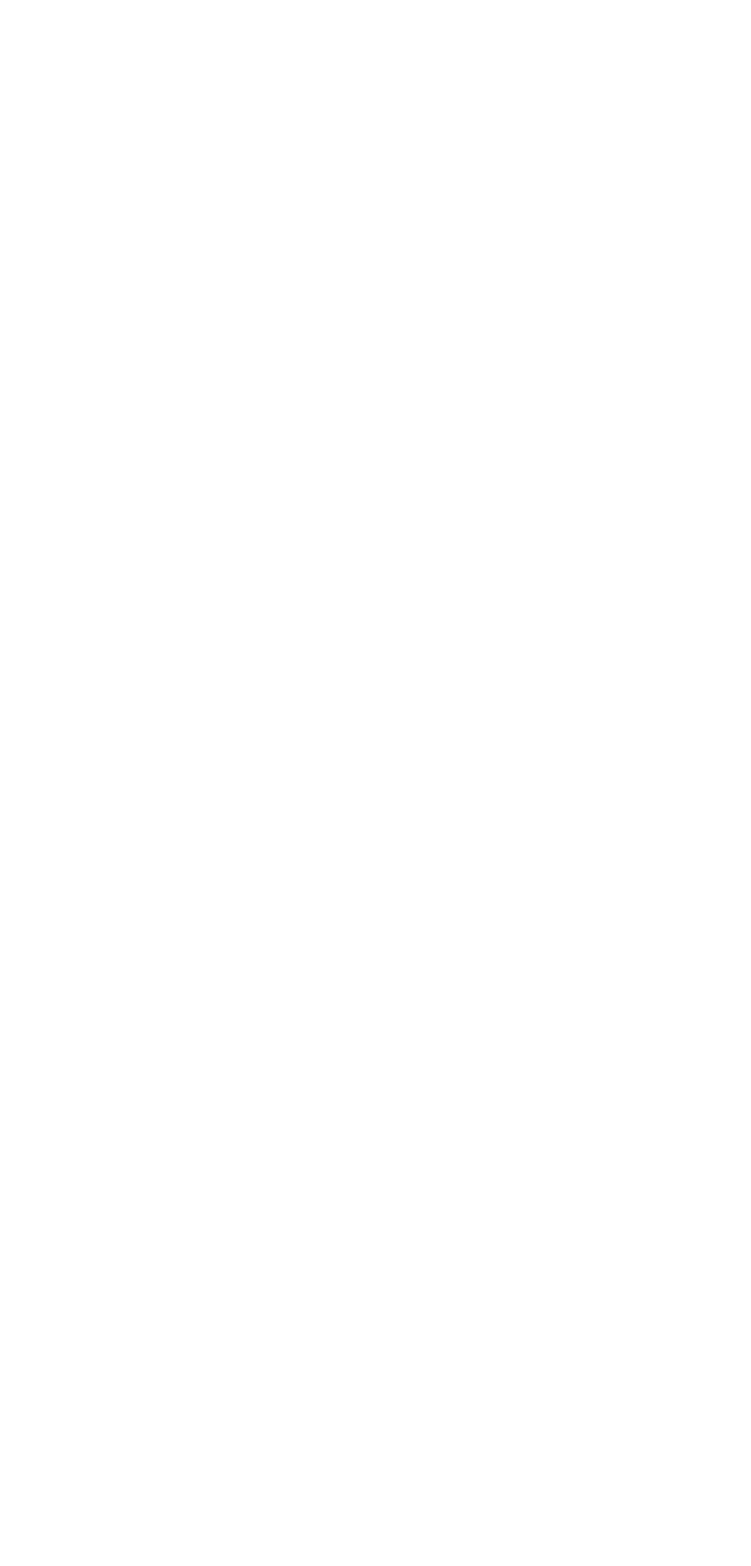
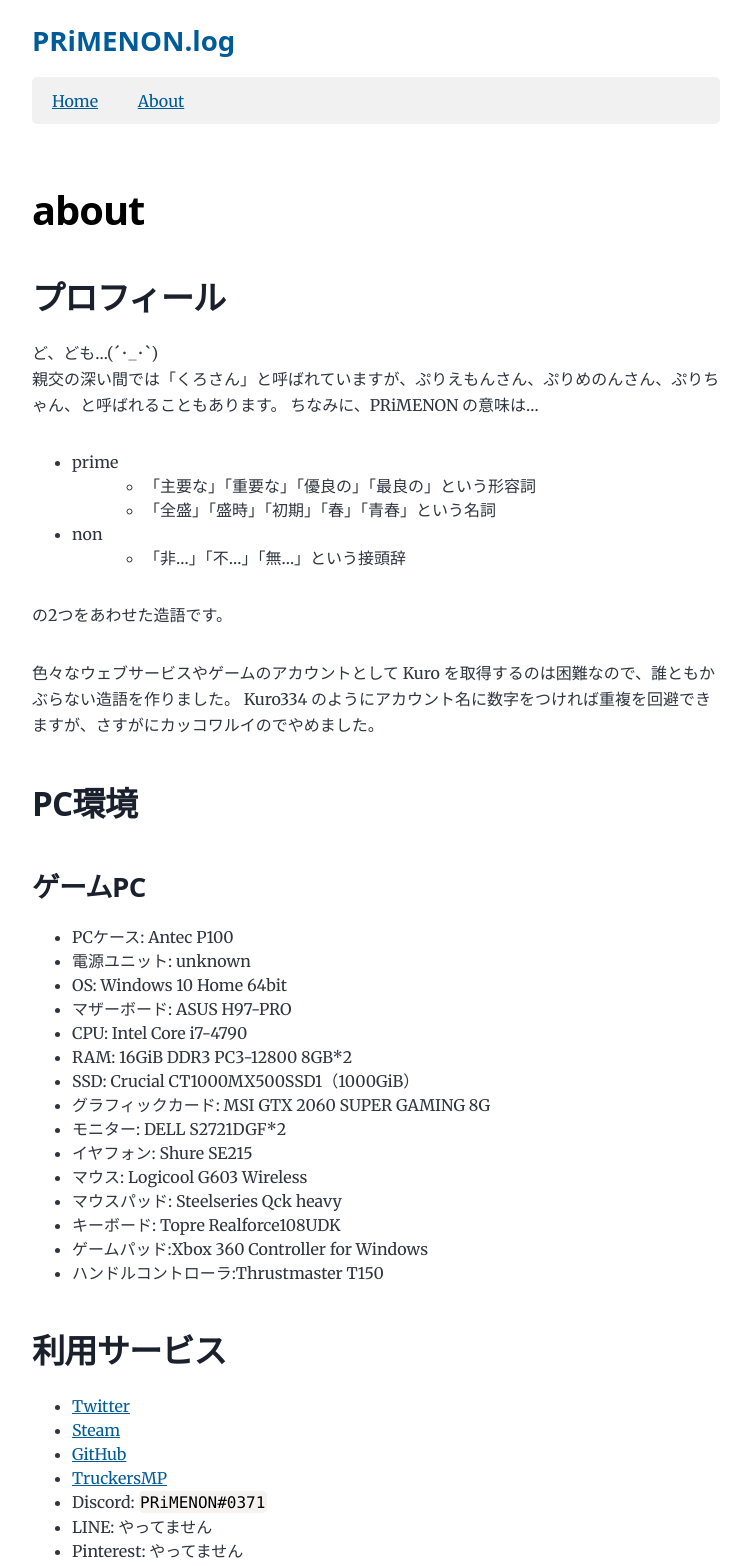
Before and after one commit to PRiMENON/primenon.github.io, a Gatsby site: page /about in a window 1280 px wide. Before the commit this address had no page. Shown: the top 1566 px of the page, without its empty margins (264-1015 px from the left). Before the commit the page ends 800 px from the top, so only its background shows below. Built offline with nearby package versions, Linux system fonts and the light colour scheme; Gatsby itself is replaced by a stand-in of ours.

Commit message:
add about, navigation

```diff
--- a/src/components/layout.js
+++ b/src/components/layout.js
@@ -1,5 +1,6 @@
 import * as React from "react"
 import { Link } from "gatsby"
+import NavBar from "../components/navbar"
 
 const Layout = ({ location, title, children }) => {
   const rootPath = `${__PATH_PREFIX__}/`
@@ -8,9 +9,7 @@
 
   if (isRootPath) {
     header = (
-      <h1 className="main-heading">
-        <Link to="/">{title}</Link>
-      </h1>
+      <Link to="/" className="header-link-home">{title}</Link>
     )
   } else {
     header = (
@@ -23,6 +22,7 @@
   return (
     <div className="global-wrapper" data-is-root-path={isRootPath}>
       <header className="global-header">{header}</header>
+      <NavBar />
       <main>{children}</main>
       <footer>
         © {new Date().getFullYear()}, Built with
--- /dev/null
+++ b/src/components/navbar/index.js
@@ -0,0 +1,19 @@
+import React from "react"
+import { Link } from "gatsby"
+
+const NavBar = () => {
+    return (
+        <nav className="navbar">
+            <ul className="navbar__ul">
+                <li className="navbar__li">
+                    <Link to="/">Home</Link>
+                </li>
+                <li className="navbar__li">
+                    <Link to="/about">About</Link>
+                </li>
+            </ul>
+        </nav>
+    )
+}
+
+export default NavBar
--- /dev/null
+++ b/src/pages/about.js
@@ -0,0 +1,91 @@
+import * as React from 'react'
+import { Link, graphql } from "gatsby"
+import Layout from "../components/layout"
+import Seo from "../components/seo"
+
+const AboutPage = ({ data, location }) => {
+    const siteTitle = data.site.siteMetadata?.title || `Title`
+    const author = data.site.siteMetadata.author.name
+    return (
+        <Layout location={location} title={siteTitle} author={author}>
+            <Seo title="about" />
+            <div className={StyleSheet.blog__section}>
+                <h1>about</h1>
+                <h2>プロフィール</h2>
+
+                <p>ど、ども…(´･_･`)<br />
+                    親交の深い間では「くろさん」と呼ばれていますが、ぷりえもんさん、ぷりめのんさん、ぷりちゃん、と呼ばれることもあります。
+                    ちなみに、PRiMENON の意味は…</p>
+
+                <ul>
+                    <li>prime<ul>
+                        <li>「主要な」「重要な」「優良の」「最良の」という形容詞</li>
+                        <li>「全盛」「盛時」「初期」「春」「青春」という名詞</li></ul>
+                    </li>
+                    <li>non<ul>
+                        <li>「非…」「不…」「無…」という接頭辞</li>
+                    </ul></li>
+                </ul>
+
+                <p>の2つをあわせた造語です。</p>
+
+                <p>色々なウェブサービスやゲームのアカウントとして Kuro を取得するのは困難なので、誰ともかぶらない造語を作りました。
+                    Kuro334 のようにアカウント名に数字をつければ重複を回避できますが、さすがにカッコワルイのでやめました。</p>
+
+                <h2>PC環境</h2>
+
+                <h3>ゲームPC</h3>
+                <ul>
+                    <li>PCケース: Antec P100</li>
+                    <li>電源ユニット: unknown</li>
+                    <li>OS: Windows 10 Home 64bit</li>
+                    <li>マザーボード: ASUS H97-PRO</li>
+                    <li>CPU: Intel Core i7-4790</li>
+                    <li>RAM: 16GiB DDR3 PC3-12800 8GB*2</li>
+                    <li>SSD: Crucial CT1000MX500SSD1（1000GiB）</li>
+                    <li>グラフィックカード: MSI GTX 2060 SUPER GAMING 8G</li>
+                    <li>モニター: DELL S2721DGF*2</li>
+                    <li>イヤフォン: Shure SE215</li>
+                    <li>マウス: Logicool G603 Wireless</li>
+                    <li>マウスパッド: Steelseries Qck heavy</li>
+                    <li>キーボード: Topre Realforce108UDK</li>
+                    <li>ゲームパッド:Xbox 360 Controller for Windows</li>
+                    <li>ハンドルコントローラ:Thrustmaster T150</li>
+                </ul>
+
+                <h2>利用サービス</h2>
+                <ul>
+                    <li><a href="https://twitter.com/PRiMENON">Twitter</a></li>
+                    <li><a href="https://steampowered.com/id/PRiMENON">Steam</a></li>
+                    <li><a href="https://github.com/PRiMENON">GitHub</a></li>
+                    <li><a href="https://truckersmp.com/user/266282">TruckersMP</a></li>
+                    <li>Discord: <code className="language-text">PRiMENON#0371</code></li>
+                    <li>LINE: やってません</li>
+                    <li>Pinterest: やってません</li>
+                    <li>Instagram: やってません</li>
+                    <li>Tumblr: やってません</li>
+                    <li>ICQ: 昔やってた</li>
+                    <li>Skype: やってたけどほとんど使ってない</li>
+                    <li>mixi: やってたけど退会した</li>
+                    <li>Facebook: 興味本位でアカウント作って退会した</li>
+                </ul>
+                <Link to="/">別のページへ</Link>
+            </div>
+        </Layout>
+    )
+}
+
+export default AboutPage
+
+export const pageQuery = graphql`
+    query {
+        site {
+            siteMetadata {
+                title
+                author {
+                    name
+                }
+            }
+        }
+    }
+`
--- a/src/style.css
+++ b/src/style.css
@@ -191,7 +191,7 @@
 
 li > ul {
   margin-left: var(--spacing-8);
-  margin-top: calc(var(--spacing-8) / 2);
+  /* margin-top: calc(var(--spacing-8) / 2); */
 }
 
 blockquote {
@@ -241,7 +241,7 @@
 .global-wrapper {
   margin: var(--spacing-0) auto;
   max-width: var(--maxWidth-wrapper);
-  padding: var(--spacing-10) var(--spacing-5);
+  padding: var(--spacing-5) var(--spacing-10) var(--spacing-5);
 }
 
 .global-wrapper[data-is-root-path="true"] .bio {
@@ -249,7 +249,10 @@
 }
 
 .global-header {
-  margin-bottom: var(--spacing-12);
+  /* margin-bottom: var(--spacing-12); */
+  margin: 0;
+  padding: 0;
+
 }
 
 .main-heading {
@@ -281,7 +284,7 @@
   font-weight: var(--fontWeight-bold);
   font-family: var(--font-heading);
   text-decoration: none;
-  font-size: var(--fontSize-2);
+  font-size: var(--fontSize-4);
 }
 
 .bio {
@@ -341,3 +344,30 @@
 .tag__list {
   padding: 0;
 }
+
+.navbar {
+  padding: 1rem 0;
+}
+.navbar__ul {
+  list-style: none;
+  margin: 0;
+  padding: 0;
+  display: flex;
+  background: #f1f1f1;
+  border-radius: 5px;
+}
+
+.navbar__li {
+  /* display: inline; */
+  width: calc( 100% / 8);
+  text-align: center;
+}
+
+.navbar__li a {
+  display: block;
+  padding: .7rem;
+}
+
+.navbar__li a:hover {
+  background: #ddd;
+}
```
